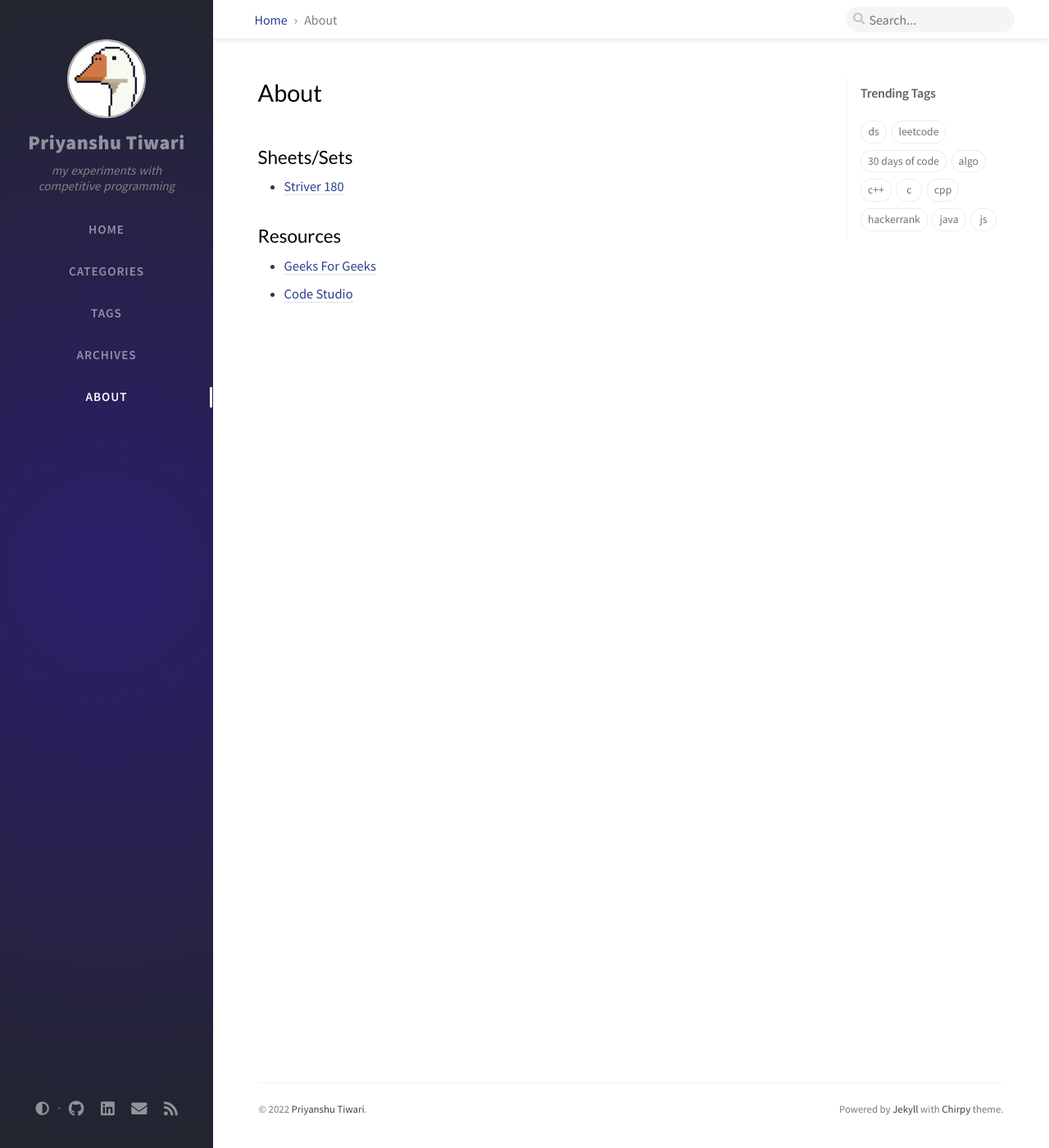
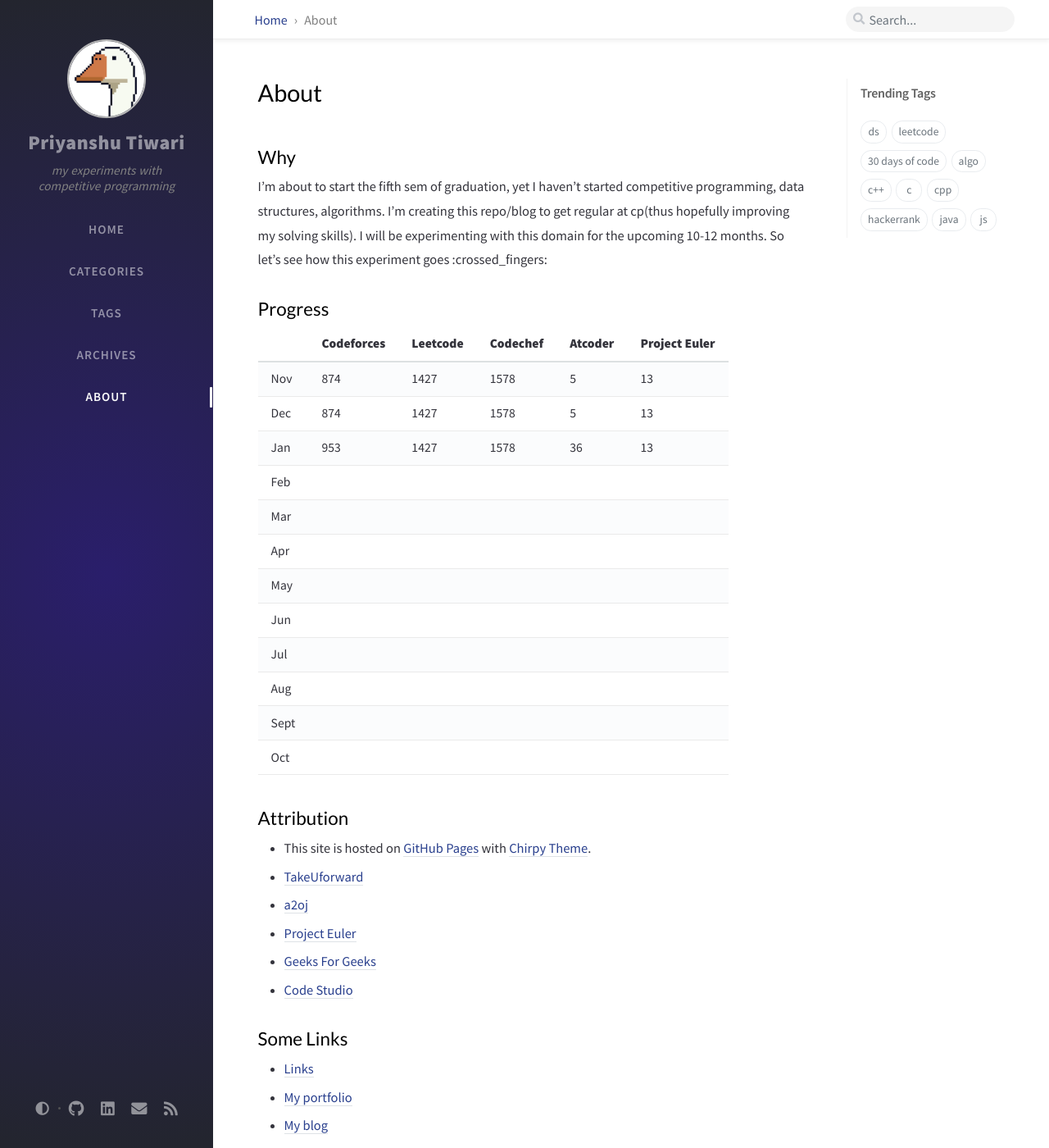
Before and after one commit to ahampriyanshu/cp-v2, a Jekyll site: the page built from _tabs/about.md, in a window 1280 px wide and 1400 px high. Shown: the whole window at 82% size. Built offline with Jekyll 4.4.1, drawn with Linux system fonts in a browser that asks for light colours; nearby versions of some CDN libraries; comment, search, counter and statistics services are not loaded.

Commit message:
Atrangi Re

```diff
--- a/_tabs/about.md
+++ b/_tabs/about.md
@@ -4,12 +4,37 @@ icon: fas fa-info
 order: 4
 ---
 
+## Why
+I'm about to start the fifth sem of graduation, yet I haven't started competitive programming, data structures, algorithms. I'm creating this repo/blog to get regular at cp(thus hopefully improving my solving skills). I will be experimenting with this domain for the upcoming 10-12 months. So let's see how this experiment goes :crossed_fingers:
 
-## Sheets/Sets
+## Progress
 
-* [Striver 180](https://takeuforward.org/interviews/strivers-sde-sheet-top-coding-interview-problems/)
+|  |  Codeforces | Leetcode | Codechef | Atcoder | Project Euler
+|:--|:--|:--|:--|:-- | :--
+| Nov | 874 | 1427 | 1578  | 5 | 13
+| Dec | 874 | 1427 | 1578  | 5 | 13
+| Jan | 953 | 1427 | 1578  | 36 | 13
+| Feb |  |  |  |  |
+| Mar |  |  |  |  |
+| Apr |  |  |  |  |
+| May |  |  |  |  |
+| Jun |  |  |  |  |
+| Jul |  |  |  |  |
+| Aug |  |  |  |  |
+| Sept|  |  |  |  |
+| Oct |  |  |  |  |
 
-## Resources
+## Attribution
 
+* This site is hosted on [GitHub Pages](https://pages.github.com/) with [Chirpy Theme](https://github.com/cotes2020/jekyll-theme-chirpy/).
+* [TakeUforward](https://takeuforward.org/interviews/strivers-sde-sheet-top-coding-interview-problems/)
+* [a2oj](https://a2oj.com/)
+* [Project Euler](https://projecteuler.net/)
 * [Geeks For Geeks](https://www.geeksforgeeks.org/)
-* [Code Studio](https://www.codingninjas.com/codestudio/problems/floor-from-bst_920457)
+* [Code Studio](https://www.codingninjas.com/codestudio/)
+
+## Some Links
+
+* [Links](https://links.ahampriyanshu.com/)
+* [My portfolio](https://ahampriyanshu.com/)
+* [My blog](https://ahampriyanshu.com/blog)
```
Also changed, not shown: _posts/2022-01-24-striver-tuf-180-3.md (+34 -3 lines), README.md.
